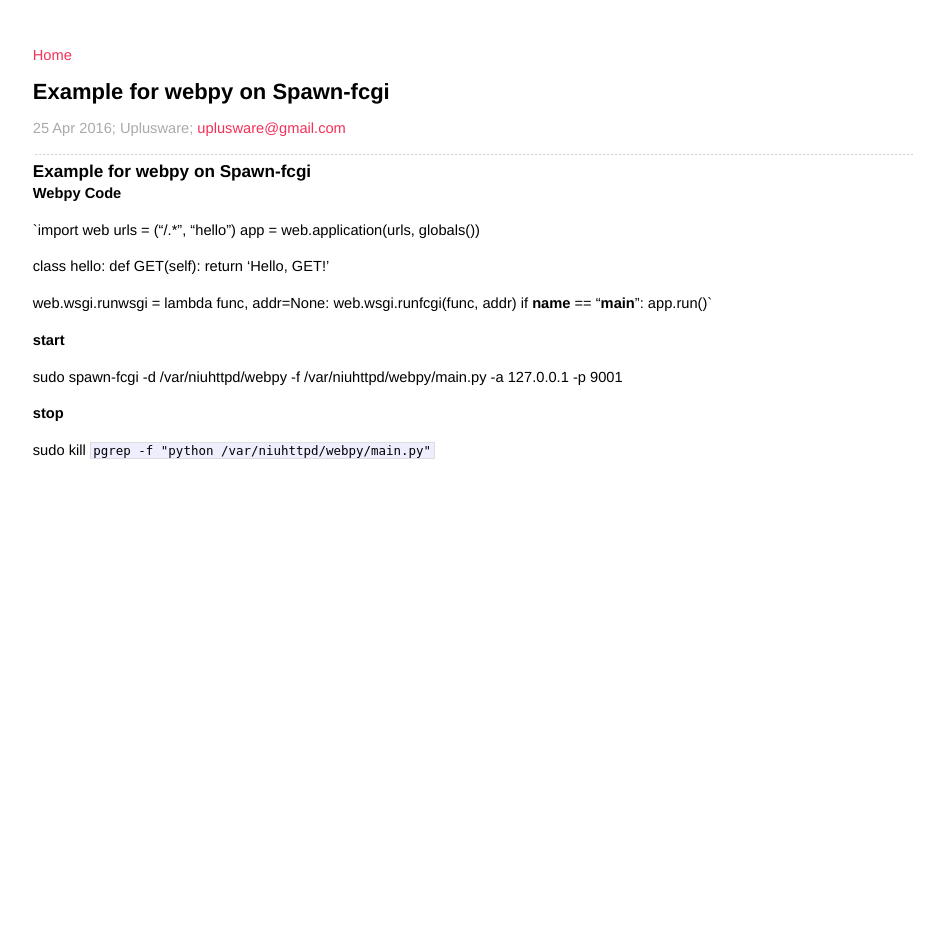
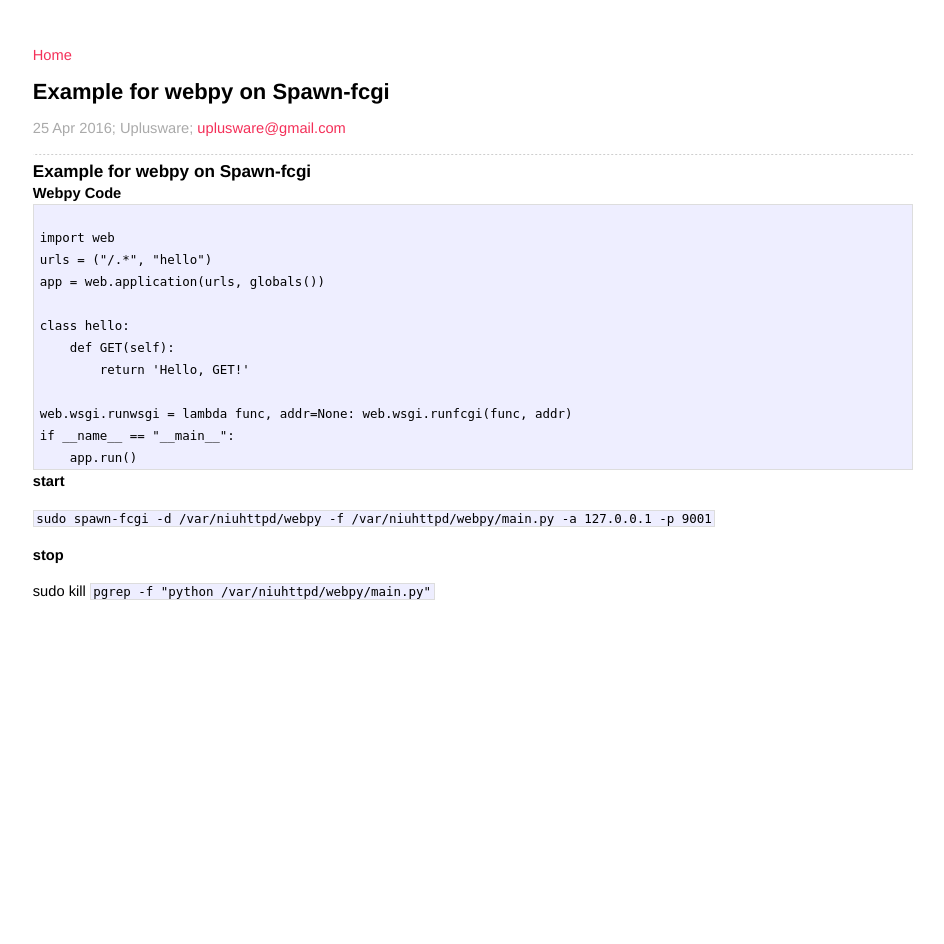
Before and after one commit to uplusware/uplusware.github.io, a Jekyll site: the page built from _posts/2016-4-25-Example-for-webpy-on-Spawn-fcgi.md, in a window 1280 px wide. Shown: the whole page, without its empty margins (167-1111 px from the left). Built offline with Jekyll 4.4.1, drawn with Linux system fonts in a browser that asks for light colours.

Commit message:
Update 2016-4-25-Example-for-webpy-on-Spawn-fcgi.md

```diff
--- a/_posts/2016-4-25-Example-for-webpy-on-Spawn-fcgi.md
+++ b/_posts/2016-4-25-Example-for-webpy-on-Spawn-fcgi.md
@@ -6,7 +6,8 @@ title: Example for webpy on Spawn-fcgi
 ### Example for webpy on Spawn-fcgi
 
 #### Webpy Code
-`import web
+<pre><code>
+import web
 urls = ("/.*", "hello")
 app = web.application(urls, globals())
 
@@ -16,11 +17,12 @@ class hello:
 
 web.wsgi.runwsgi = lambda func, addr=None: web.wsgi.runfcgi(func, addr)
 if __name__ == "__main__":
-    app.run()`
+    app.run()
+</code></pre>
 #### start
-
+<code>
 sudo spawn-fcgi -d /var/niuhttpd/webpy -f /var/niuhttpd/webpy/main.py -a 127.0.0.1 -p 9001
-
+</code>
 #### stop
 
 sudo kill `pgrep -f "python /var/niuhttpd/webpy/main.py"`
```
